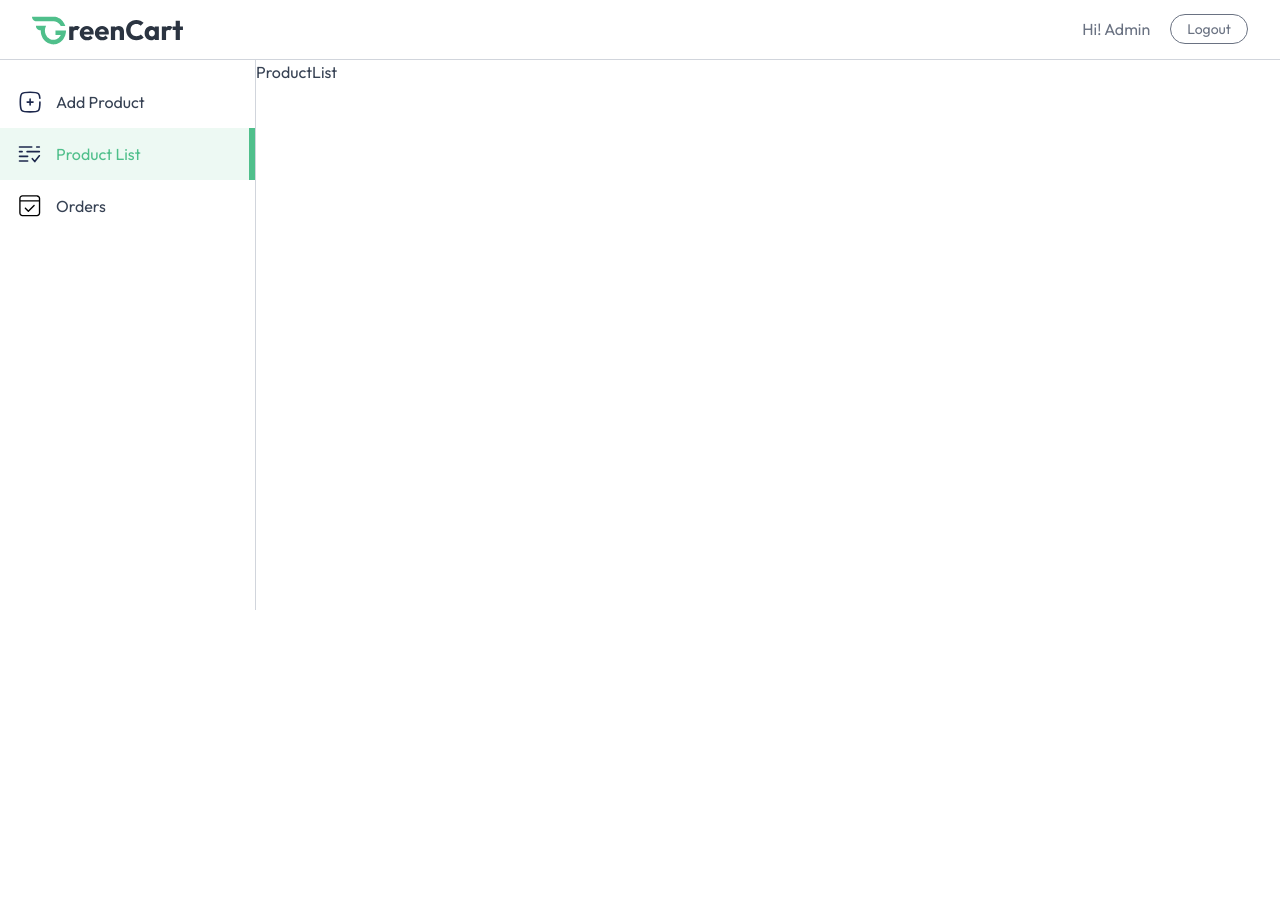
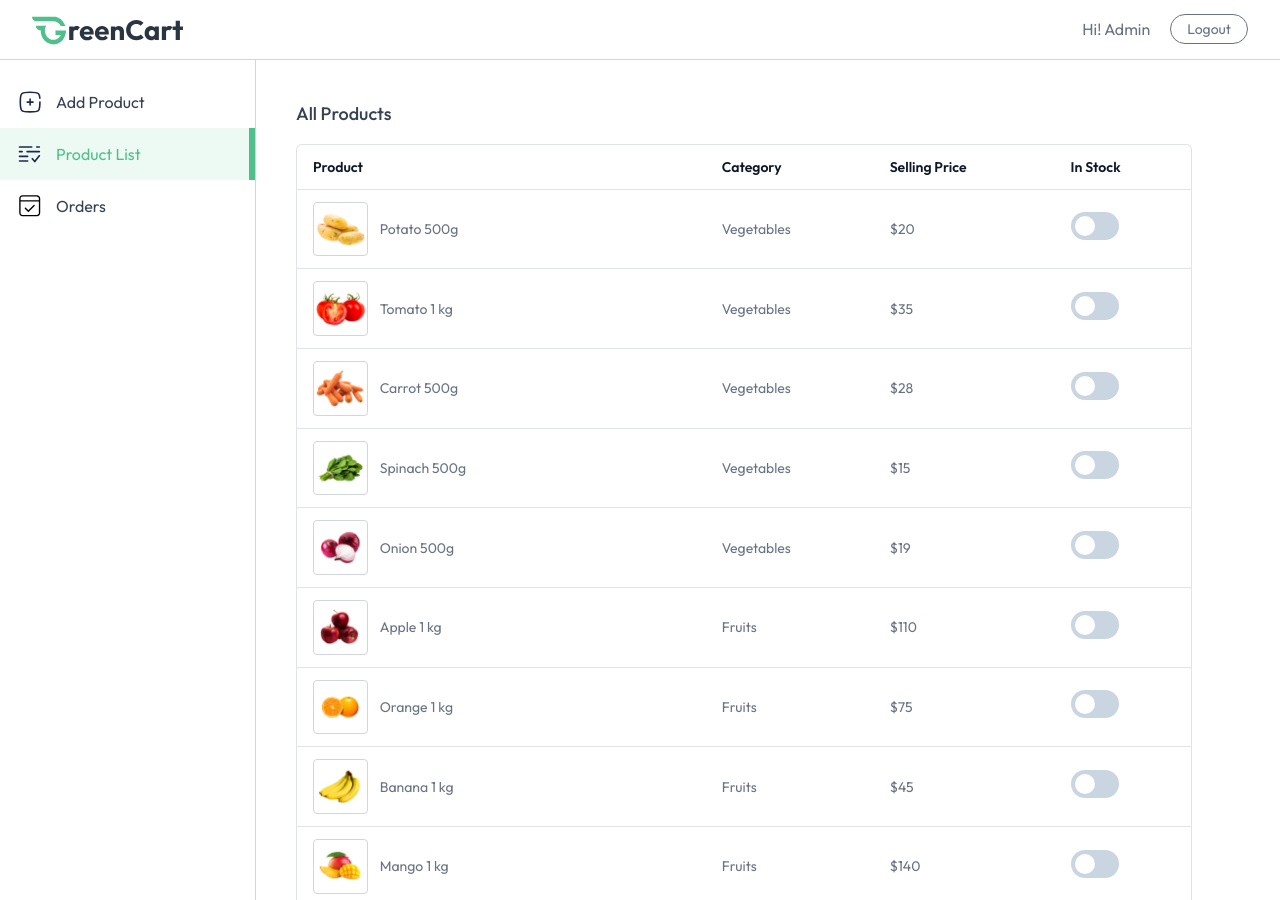
Before and after one commit to abdu951/green-cart, a React (Vite) app in the folder client/: page /seller/product-list in a window 1280 px wide. Both pictures are taken after typing "name@example.com", "Sample123" into the empty fields and a click on the button "Login". Before the commit the page ends 800 px from the top, so only its background shows below. Built offline with nearby package versions, Linux system fonts and the light colour scheme.

Commit message:
add seller product list page

```diff
--- a/client/src/pages/seller/ProductList.jsx
+++ b/client/src/pages/seller/ProductList.jsx
@@ -1,8 +1,47 @@
 import React from 'react'
+import { useAppContext } from '../../context/AppContext'
 
 const ProductList = () => {
+    const { products, currency } = useAppContext()
   return (
-    <div>ProductList</div>
+    <div className="no-scrollbar flex-1 h-[105vh] overflow-y-scroll flex flex-col justify-between">
+            <div className="w-full md:p-10 p-4">
+                <h2 className="pb-4 text-lg font-medium">All Products</h2>
+                <div className="flex flex-col items-center max-w-4xl w-full overflow-hidden rounded-md bg-white border border-gray-500/20">
+                    <table className="md:table-auto table-fixed w-full overflow-hidden">
+                        <thead className="text-gray-900 text-sm text-left">
+                            <tr>
+                                <th className="px-4 py-3 font-semibold truncate">Product</th>
+                                <th className="px-4 py-3 font-semibold truncate">Category</th>
+                                <th className="px-4 py-3 font-semibold truncate hidden md:block">Selling Price</th>
+                                <th className="px-4 py-3 font-semibold truncate">In Stock</th>
+                            </tr>
+                        </thead>
+                        <tbody className="text-sm text-gray-500">
+                            {products.map((product) => (
+                                <tr key={product._id} className="border-t border-gray-500/20">
+                                    <td className="md:px-4 pl-2 md:pl-4 py-3 flex items-center space-x-3 truncate">
+                                        <div className="border border-gray-300 rounded overflow-hidden">
+                                            <img src={product.image[0]} alt="Product" className="w-16" />
+                                        </div>
+                                        <span className="truncate max-sm:hidden w-full">{product.name}</span>
+                                    </td>
+                                    <td className="px-4 py-3">{product.category}</td>
+                                    <td className="px-4 py-3 max-sm:hidden">{currency}{product.offerPrice}</td>
+                                    <td className="px-4 py-3">
+                                        <label className="relative inline-flex items-center cursor-pointer text-gray-900 gap-3">
+                                            <input type="checkbox" className="sr-only peer"/>
+                                            <div className="w-12 h-7 bg-slate-300 rounded-full peer peer-checked:bg-blue-600 transition-colors duration-200"></div>
+                                            <span className="dot absolute left-1 top-1 w-5 h-5 bg-white rounded-full transition-transform duration-200 ease-in-out peer-checked:translate-x-5"></span>
+                                        </label>
+                                    </td>
+                                </tr>
+                            ))}
+                        </tbody>
+                    </table>
+                </div>
+            </div>
+        </div>
   )
 }
 
--- a/client/src/pages/seller/SellerLayout.jsx
+++ b/client/src/pages/seller/SellerLayout.jsx
@@ -31,7 +31,7 @@
             </div>
 
             <div className='flex'>
-                <div className="md:w-64 w-16 border-r h-[550px] text-base border-gray-300 pt-4 flex flex-col transition-all duration-300">
+                <div className="md:w-64 w-16 border-r h-[105vh] text-base border-gray-300 pt-4 flex flex-col">
                 {sidebarLinks.map((item) => (
                     <NavLink to={item.path} key={item.name} end={item.path === '/seller'}
                         className={({isActive}) => `flex items-center py-3 px-4 gap-3
```
